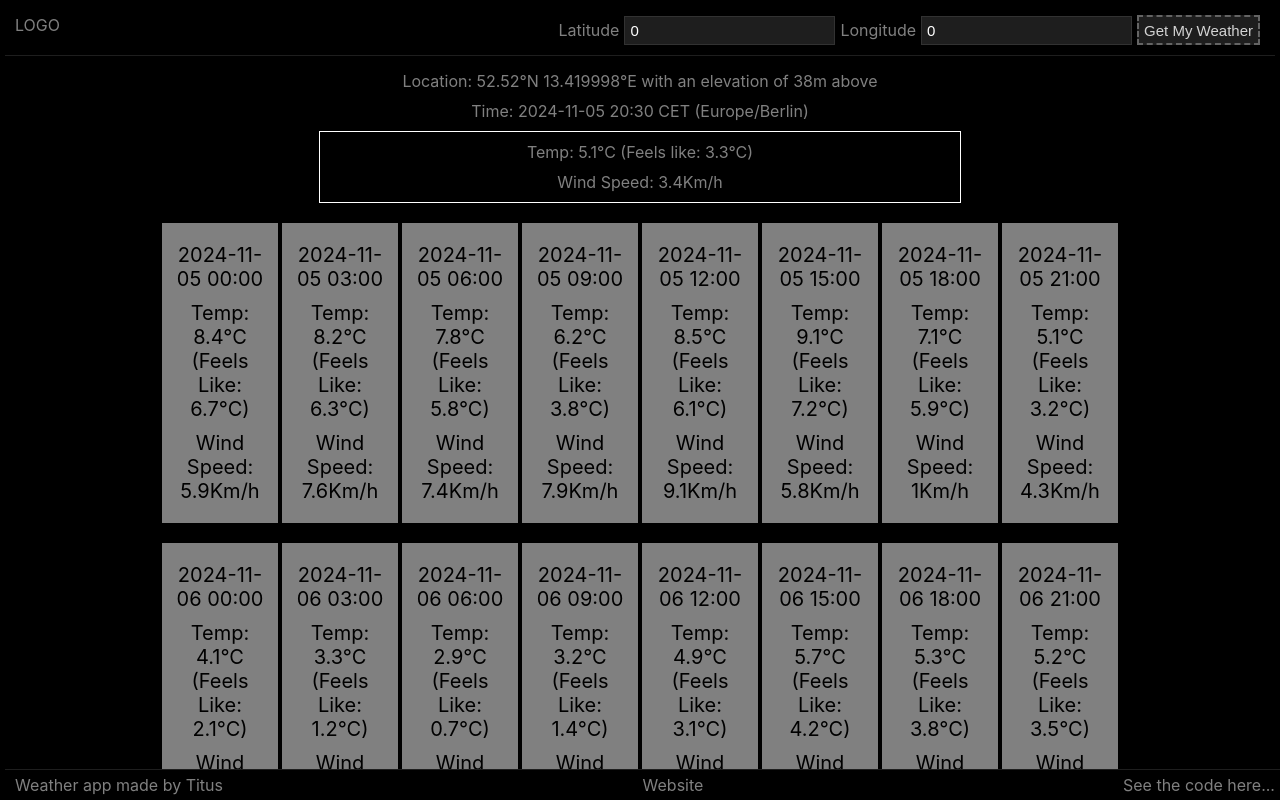
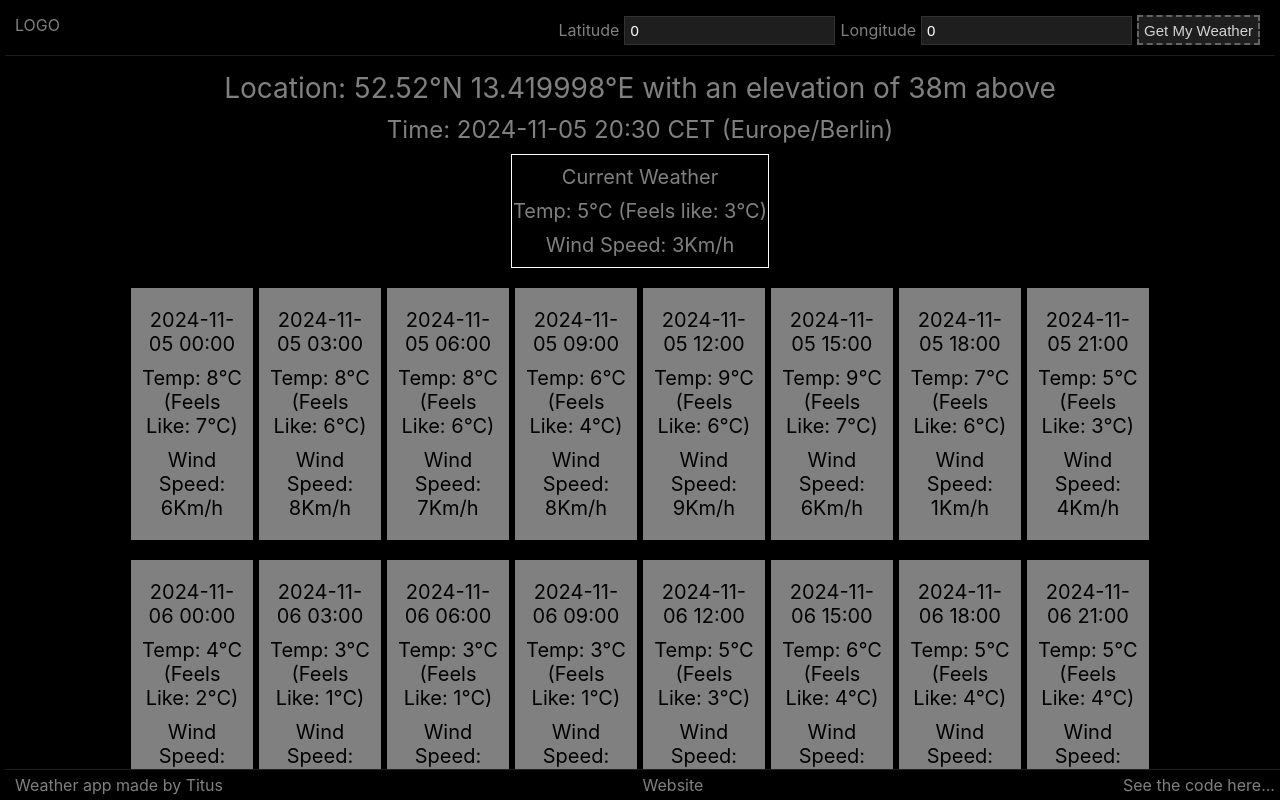
Before and after one commit to SmexyKatarina/weather-app, a React (Create React App) app: page / in a window 1280 px wide. Both pictures are taken after a click on the button "Get My Weather". Shown: the top 800 px of the page. Built offline with nearby package versions, Linux system fonts and the light colour scheme.

Commit message:
- Rounded off the decimal values to make it look more readable - Changed fonts sizes to be bigger and easier to read. - Made more space for footer at the bottom so the disclaimer is not hidden

```diff
--- a/src/components/WeatherStatistics.tsx
+++ b/src/components/WeatherStatistics.tsx
@@ -19,13 +19,13 @@ const WeatherStatistics = (props: { weatherStats: { latitude: number, longitude:
             hourlyElements.push((
                 <div className="hour-tile">
                     <div className="hour-time">{time.split("T").join(" ")}</div>
-                    <div className="hour-temp">Temp: {temp}°C (Feels Like: {apparent}°C)</div>
-                    <div className="hour-wind">Wind Speed: {wind}Km/h</div>
+                    <div className="hour-temp">Temp: {Math.round(temp)}°C<br/>(Feels Like: {Math.round(apparent)}°C)</div>
+                    <div className="hour-wind">Wind Speed: {Math.round(wind)}Km/h</div>
                 </div>
             ))
 
         }
-        return hourlyElements
+        return hourlyElements;
     }
 
     return (
@@ -33,8 +33,9 @@ const WeatherStatistics = (props: { weatherStats: { latitude: number, longitude:
             <div className="location">Location: {latitude}°N {longitude}°E with an elevation of {elevation}m {(elevation < 0) ? "below" : "above"}</div>
             <div className="timezone">Time: {currentWeather.time.split("T").join(" ") + " " + timezone_abbreviation} ({timezone})</div>
             <div className="current-weather">
-                <div className="current-temp">Temp: {currentWeather.temperature_2m}°C (Feels like: {currentWeather.apparent_temperature}°C)</div>
-                <div className="current-wind">Wind Speed: {currentWeather.wind_speed_10m}Km/h</div>
+                <div>Current Weather</div>
+                <div className="current-temp">Temp: {Math.round(currentWeather.temperature_2m)}°C (Feels like: {Math.round(currentWeather.apparent_temperature)}°C)</div>
+                <div className="current-wind">Wind Speed: {Math.round(currentWeather.wind_speed_10m)}Km/h</div>
             </div>
             <div className="hourly-weather">
                 {generateHourly().map(x => { return x; })}
--- a/src/css/weatherStats.css
+++ b/src/css/weatherStats.css
@@ -5,6 +5,15 @@
     justify-items: center;
     align-items: center;
     justify-content: center;
+    margin-bottom: 20px;
+}
+
+.location {
+    font-size: 28px;
+}
+
+.timezone {
+    font-size: 24px;
 }
 
 #weather-statistics * {
@@ -13,12 +22,13 @@
 
 .current-weather {
     border: 1px solid white;
-    width: 50%;
+    width: 20%;
+    font-size: 20px;
 }
 
 .hourly-weather {
     display: flex;
-    width: 75%;
+    width: 80%;
     flex-wrap: wrap;
 }
 
```
